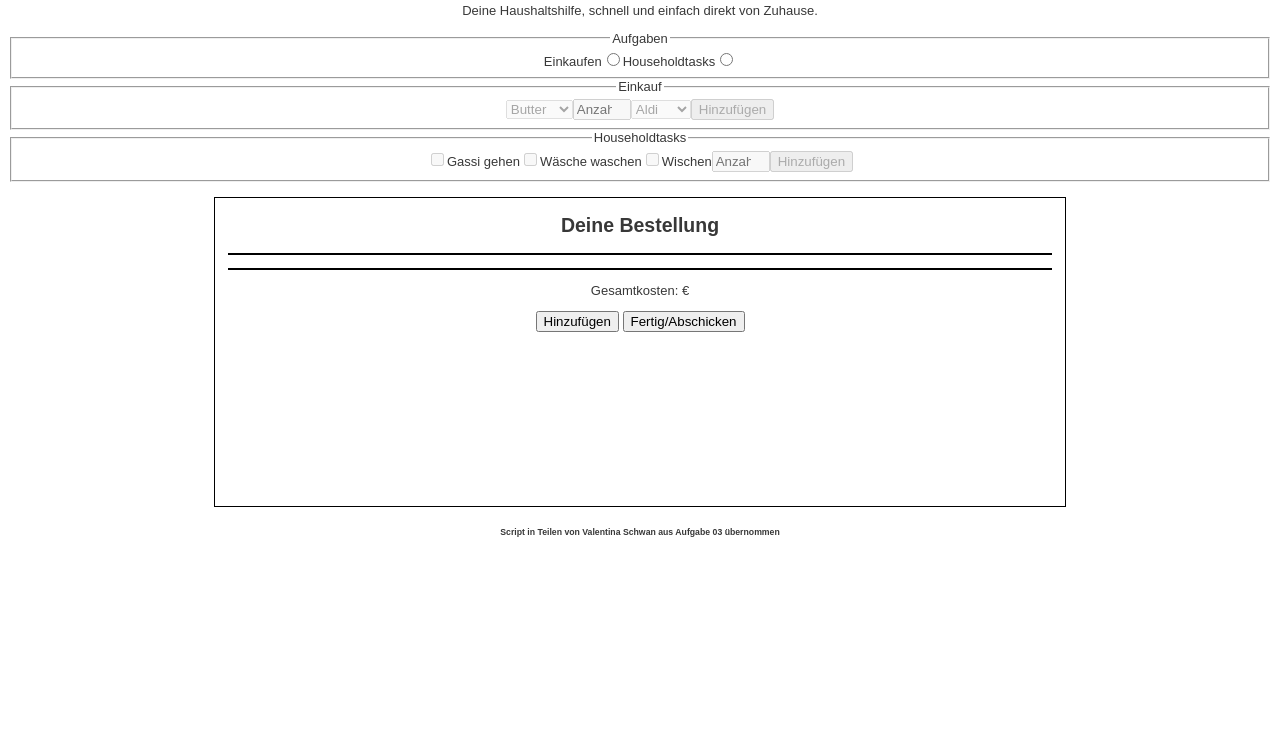
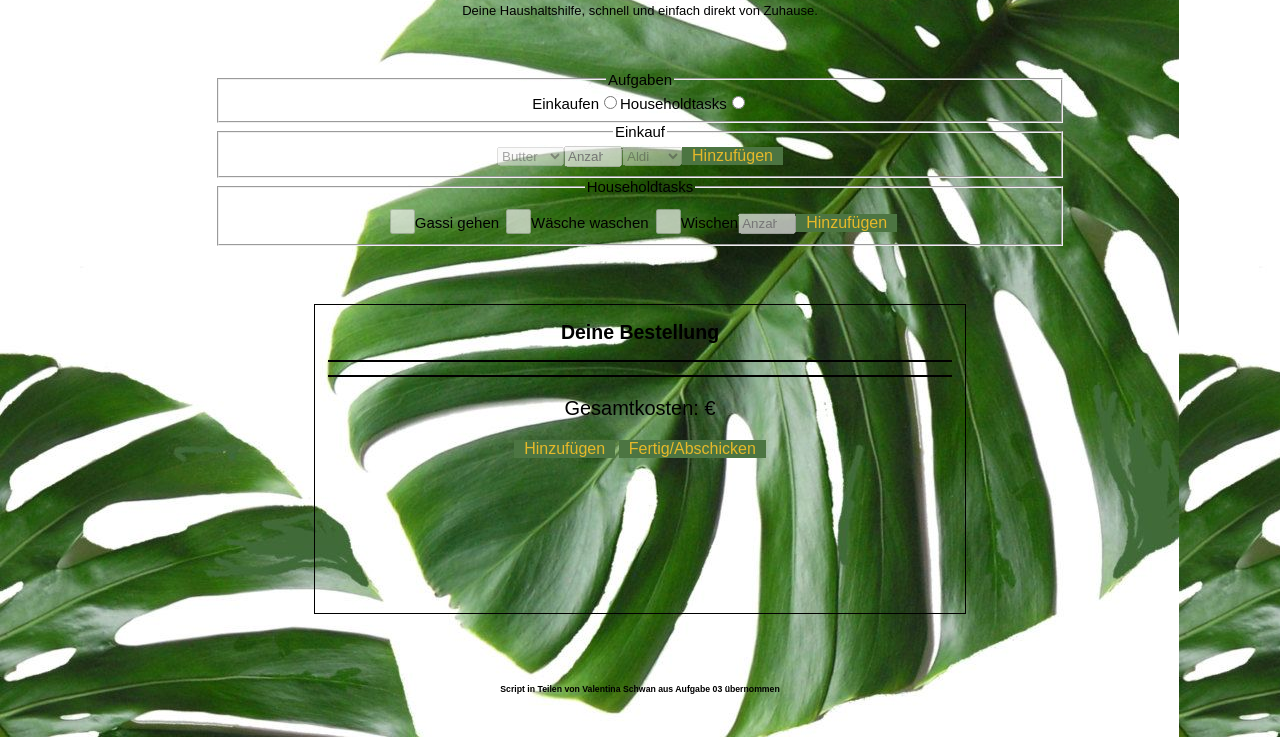
Before and after one commit to luziagu/EIA2, a website: page Haushaltshilfe-Update/haushaltshilfe.html in a window 1280 px wide. Shown: the part 63-800 px from the top of the page. Drawn offline with Linux system fonts and the light colour scheme.

Commit message:
Css-Style-Haushaltshilfe

```diff
--- a/Haushaltshilfe-Update/haushaltshilfe.css
+++ b/Haushaltshilfe-Update/haushaltshilfe.css
@@ -1,18 +1,51 @@
 body {
     font-family: arial;
     font-size: small;
-    color: rgb(56, 56, 56);
+    color: black;
     background-color:white;
     text-align: center;
+    background-image: url("Bilder/Blatt-Foto.jpg" );
+
+}
+
+h1 {
+    color: rgb(46, 46, 46);
+}
+
+
+input[type=checkbox]
+{
+    height: 25px;
+    width: 25px;
+    position: relative;
+    top: 6px;
+    left: 3px;
 }
 
 #bestellung {
-
     border: solid  black 0.4px;
     margin-left: auto;
     margin-right: auto;
     height: 308px;
+    width: 650px;
+    position: relative;
+    top: -50px;
+}
+#einkauf, #haushalt {
+    font-size: 16px;
+    cursor: pointer;
+}
+
+#main {
+    position: relative;
+    height: 308px;
     width: 850px;
+    font-size: 15px;
+    margin-left: auto;
+    margin-right: auto;
+    top: 40px;
+
+
 }
 
 #diveinkauf, #divhaushalt {
@@ -24,3 +57,25 @@ body {
 
     width: 50px;
 }
+#gesamtP {
+    font-size: 20px;
+}
+button{
+
+    background: #4c7542;
+    color: #e6b929;
+    border: none;
+
+    padding: 0.001em 10px;
+    text-align: center;
+    text-decoration: none;
+    display: inline-block;
+    font-size: 16px;
+    transition-duration: 0.4s;
+    cursor: pointer;
+}
+
+button:hover {
+    background: whitesmoke;
+    color: rgb(71, 105, 73);
+}
--- a/Haushaltshilfe-Update/haushaltshilfe.html
+++ b/Haushaltshilfe-Update/haushaltshilfe.html
@@ -107,7 +107,7 @@
         <div id="divhaushalt"></div>
 
 
-        <p>Gesamtkosten:<span id="gesamt"></span> €</p>
+        <p id="gesamtP">Gesamtkosten:<span id="gesamt"></span> €</p>
 
         <button type="reset" id="restart" form="orderForm">Hinzufügen</button>
         <button type="button" id="buttonFertig" form="orderForm">Fertig/Abschicken</button>
```
Also changed, not shown: Haushaltshilfe-Update/Bilder/Blatt-Foto.jpg (added), Haushaltshilfe-Update/Bilder/Blatt-Grün.jpg (added).
